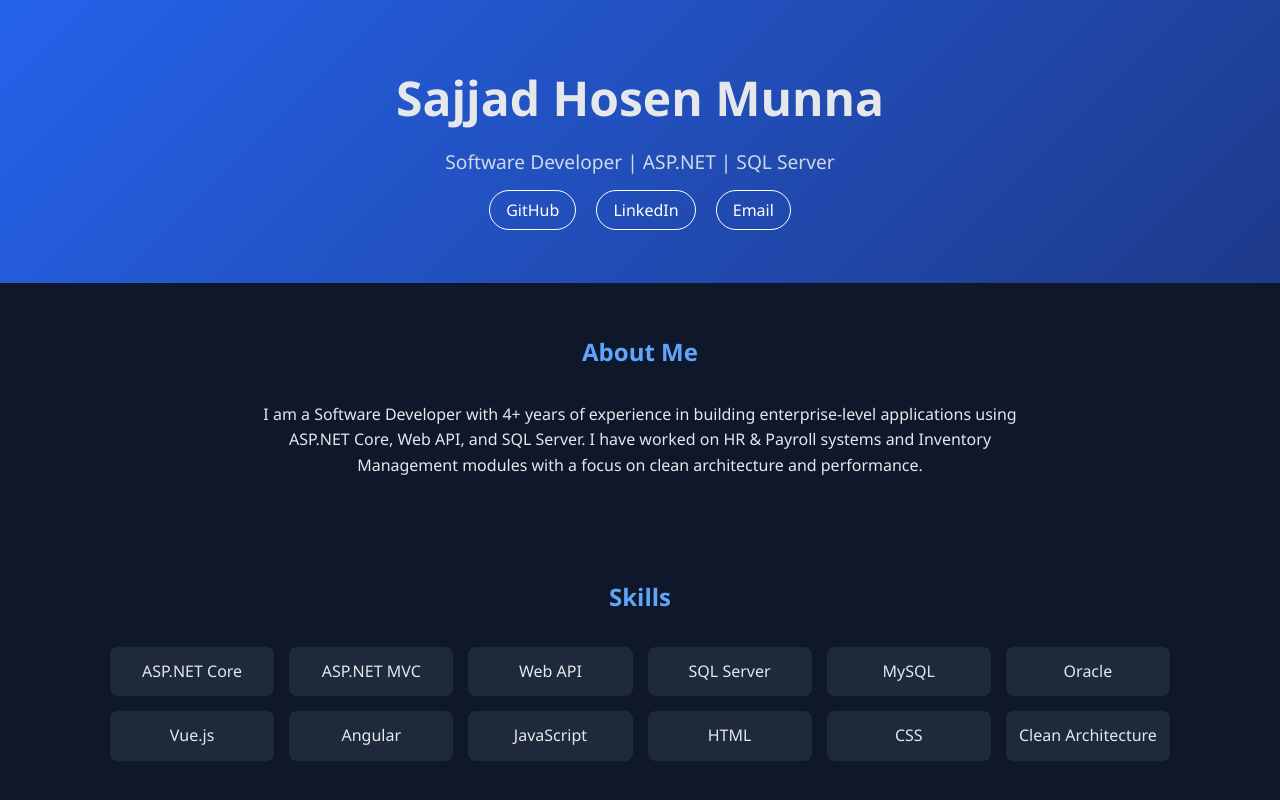
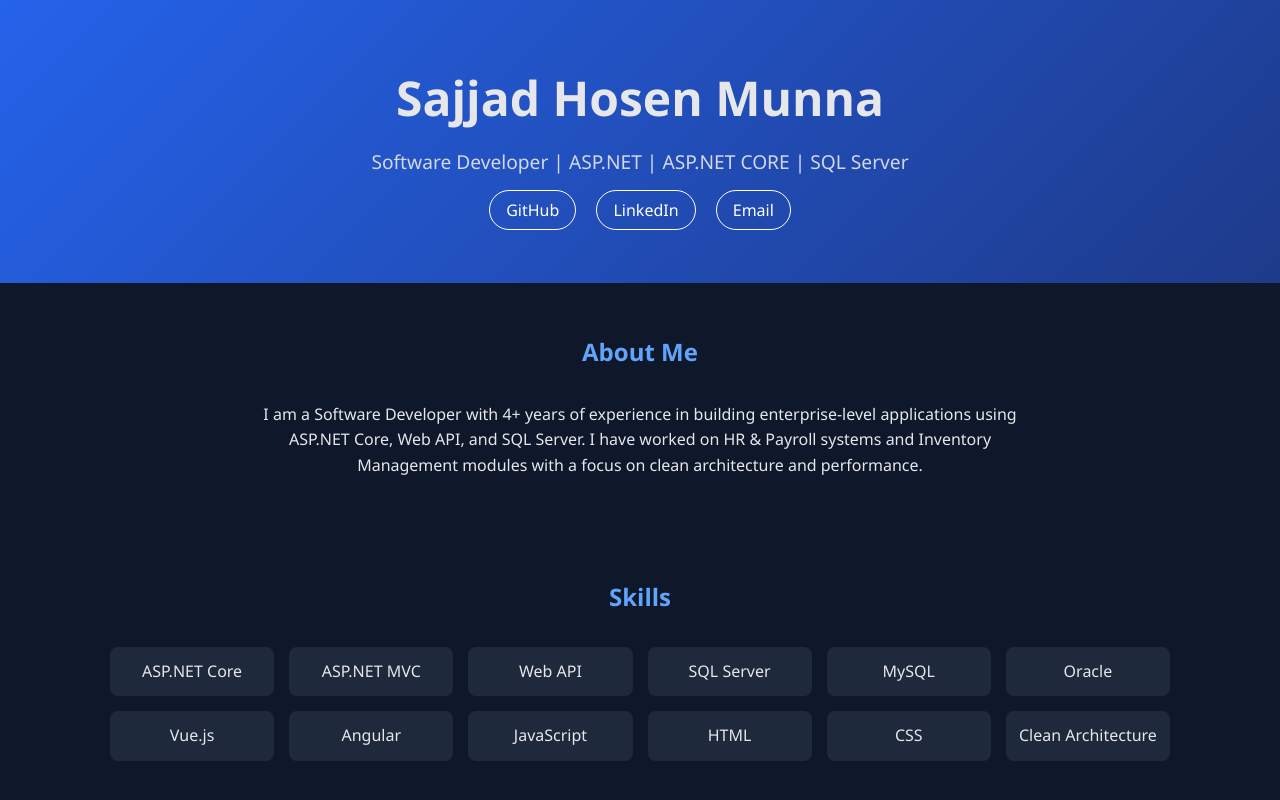
Before and after one commit to munnasajjad/munnasajjad.github.io, a plain HTML site: page index.html in a window 1280 px wide. Shown: the top 800 px of the page. Drawn offline with Linux system fonts and the light colour scheme.

Commit message:
Update index.html

```diff
--- a/index.html
+++ b/index.html
@@ -11,7 +11,7 @@
 <header>
     <div class="container">
         <h1>Sajjad Hosen Munna</h1>
-        <p>Software Developer | ASP.NET | SQL Server</p>
+        <p>Software Developer | ASP.NET | ASP.NET CORE | SQL Server</p>
         <div class="social-links">
             <a href="https://github.com/yourusername" target="_blank">GitHub</a>
             <a href="https://linkedin.com/in/yourusername" target="_blank">LinkedIn</a>
```
